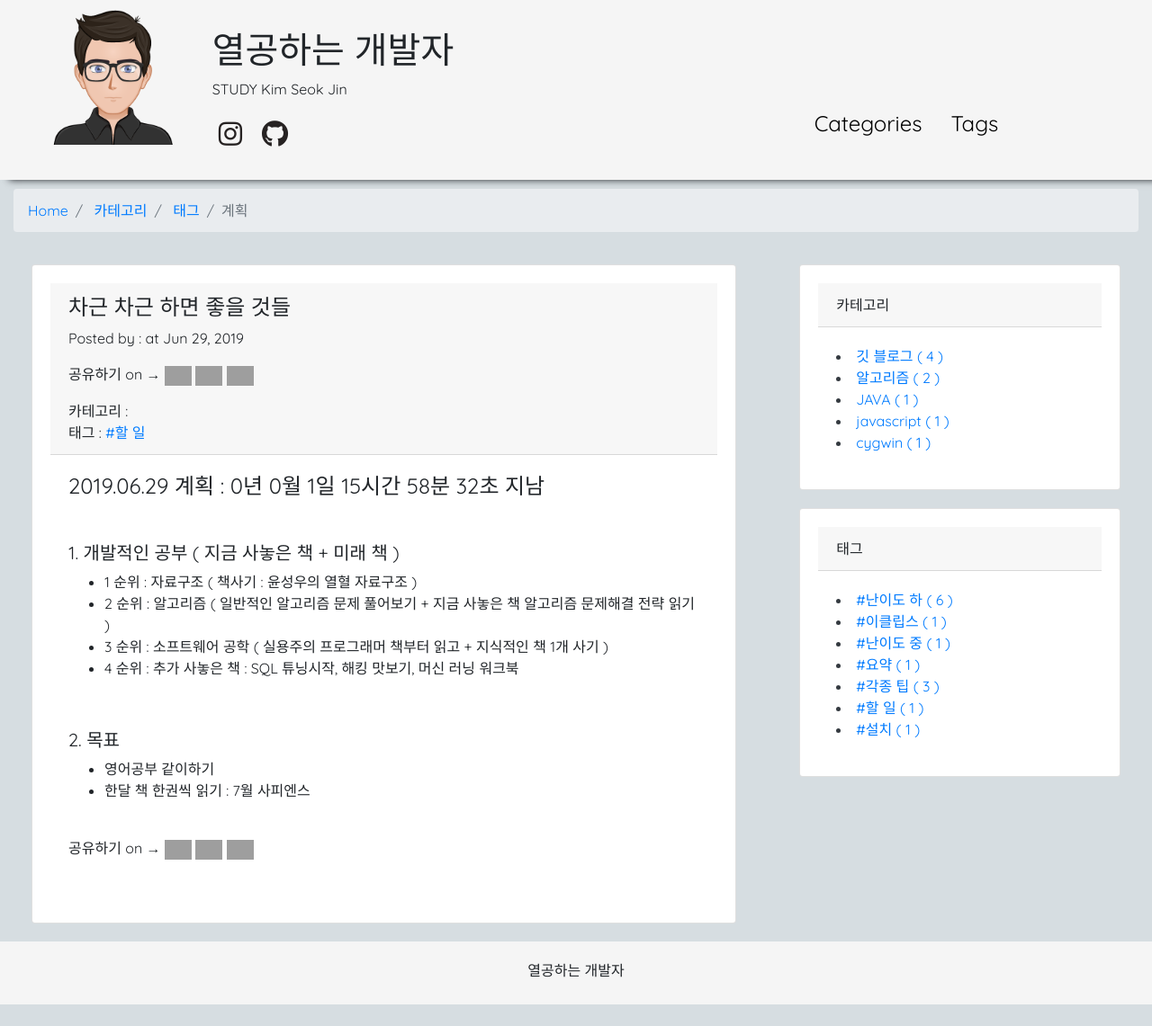
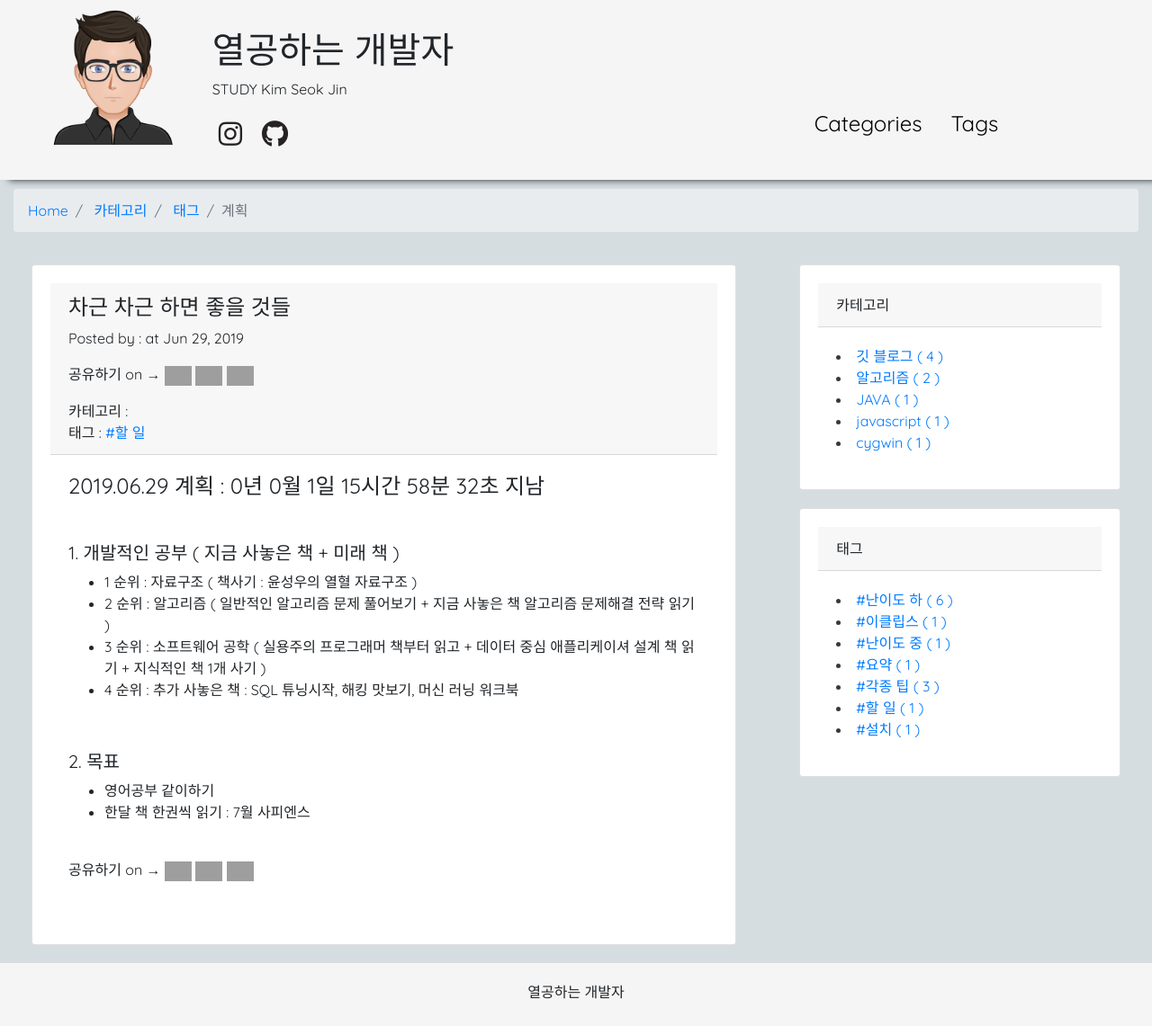
Before and after one commit to 7271kim/7271kim.github.com, a Jekyll site: the page built from _posts/2019-06-29-to-do.md, in a window 1280 px wide. Shown: the whole page at 90% size. Built offline with Jekyll 4.4.1, drawn with Linux system fonts in a browser that asks for light colours; nearby versions of some CDN libraries; a script that is not in the unit is left out; comment, search, counter and statistics services are not loaded; before the commit the page ends 1117 px from its top, so only the background shows below that; grey boxes are pictures that could not be loaded.

Commit message:
[2019.06.30] - 문구수정

```diff
--- a/_config.yml
+++ b/_config.yml
@@ -25,7 +25,7 @@ author_website_url: "tomcat.honbabzone.com/list.do"
 
 # Main에 자기소개 란
 intros:
- - "좋은 개발을 하고 싶은 사람"
+ - "좋은 개발자가 되고 싶은 사람"
 
 # Main 및 페이지에서 사용될 소셜 링크 계정 세팅
 #twitter_username: yourusername
--- a/_posts/2019-06-29-to-do.md
+++ b/_posts/2019-06-29-to-do.md
@@ -11,7 +11,7 @@ thumbnail: posts/to-do.png
 ##### 1. 개발적인 공부 ( 지금 사놓은 책 + 미래 책 )
 - 1 순위 : 자료구조 ( 책사기 : 윤성우의 열혈 자료구조 )
 - 2 순위 : 알고리즘 ( 일반적인 알고리즘 문제 풀어보기 + 지금 사놓은 책 알고리즘 문제해결 전략 읽기 )
-- 3 순위 : 소프트웨어 공학 ( 실용주의 프로그래머 책부터 읽고 + 지식적인 책 1개 사기 )
+- 3 순위 : 소프트웨어 공학 ( 실용주의 프로그래머 책부터 읽고 + 데이터 중심 애플리케이셔 설계 책 읽기 + 지식적인 책 1개 사기 )
 - 4 순위 : 추가 사놓은 책 : SQL 튜닝시작, 해킹 맛보기, 머신 러닝 워크북
 
 <br>
```
